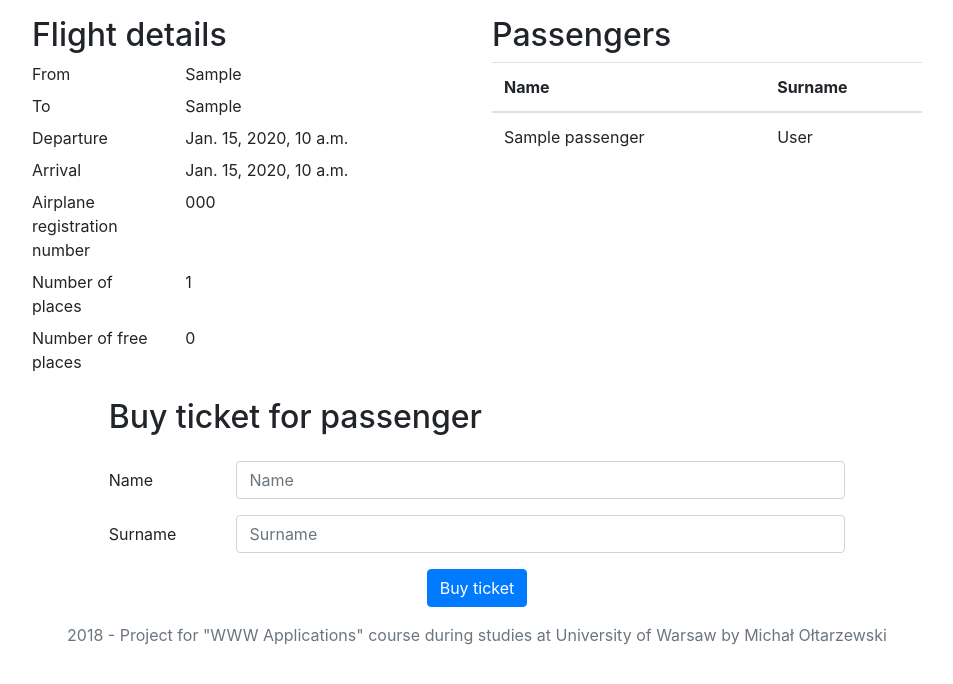
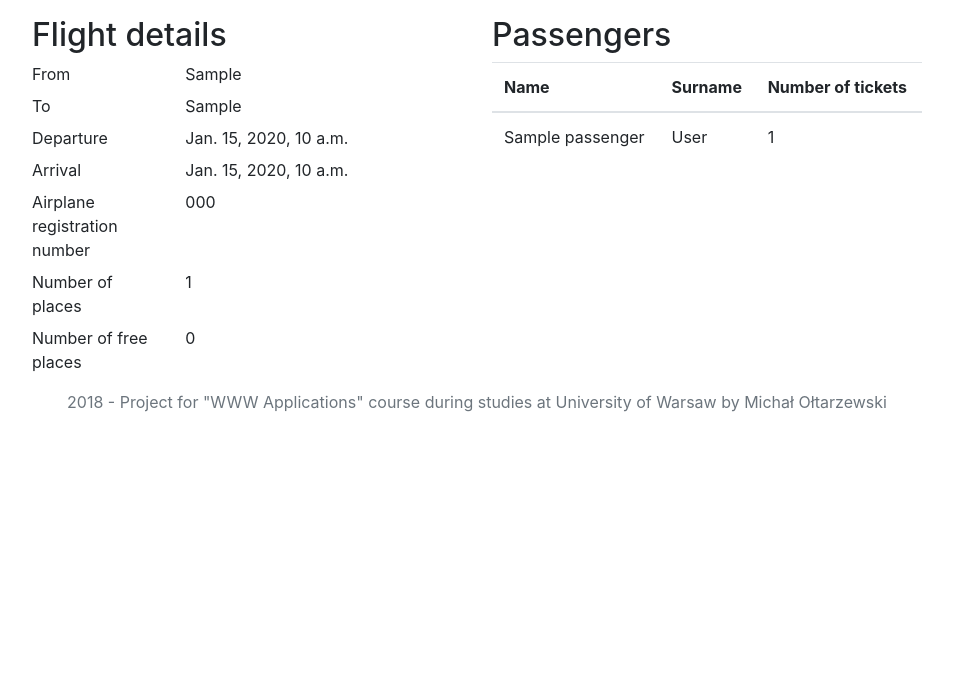
Before and after one commit to Ogochi/www2, a Django app: page /flight/1/ in a window 1280 px wide. Shown: the part 56-740 px from the top of the page, without its empty margins (163-1116 px from the left). Run offline with Django 3.2, Linux system fonts and the light colour scheme; tables that the repository leaves empty hold one stand-in row (values such as "Sample post"); some libraries are stand-ins or nearby versions.

Commit message:
Added option to buy tickets; Improved flight details

```diff
--- a/airport/templates/flight.html
+++ b/airport/templates/flight.html
@@ -21,25 +21,27 @@
                         <tr>
                             <th scope="col">Name</th>
                             <th scope="col">Surname</th>
+                            <th scope="col">Number of tickets</th>
                         </tr>
                     </thead>
                     <tbody>
-                        {{ test }}
                         {% for passenger in passengers %}
                             <tr>
-                                <td>{{ passenger.name }}</td>
-                                <td>{{ passenger.surname }}</td>
+                                <td>{{ passenger.passenger__name }}</td>
+                                <td>{{ passenger.passenger__surname }}</td>
+                                <td>{{ passenger.tickets }}</td>
                             </tr>
                         {% endfor %}
                     </tbody>
                 </table>
             </div>
         </div>
+        {% if request.user.is_authenticated %}
         <div class="row mt-4">
             <div class="col-1"></div>
             <div class="col-10">
                 <header class="h2">Buy ticket for passenger</header>
-                <form action="{% url 'main' %}" method="POST" class="mt-4">
+                <form action="{% url 'buyTicket' flightId %}" method="POST" class="mt-4">
                         {% csrf_token %}
                         <div class="form-group row">
                             <label for="name" class="col-form-label col-sm-2">Name</label>
@@ -62,5 +64,6 @@
             </div>
             <div class="col-1"></div>
         </div>
+        {% endif %}
     </div>
 {% endblock %}
--- a/airport/views.py
+++ b/airport/views.py
@@ -1,11 +1,12 @@
-from django.shortcuts import render, get_object_or_404
+from django.shortcuts import render, get_object_or_404, redirect
+from django.http import HttpResponseForbidden
 from django.views.decorators.http import require_POST
 from django.contrib.auth import authenticate, login as login_to_session
 from django.contrib.auth.views import logout as djangoLogout
 from django.contrib.auth.models import User
 from .models import Flight, Passenger, Ticket
 from datetime import datetime
-from django.db.models import Q
+from django.db.models import Q, Count, F
 
 
 def flights_list(request):
@@ -19,15 +20,16 @@ def flights_list(request):
 
 
 def flight(request, flightId):
-    passengers = Passenger.objects.filter(
-        pk__in=Ticket.objects.filter(flight=flightId).values_list('passenger', flat="True"))
+    flight = get_object_or_404(Flight, pk=flightId)
+
+    passengers = Ticket.objects.filter(flight=flightId).values('passenger__name', 'passenger__surname')\
+        .annotate(tickets=Count('passenger'))
 
     class Detail:
         def __init__(self, name, value):
             self.name = name
             self.value = value
 
-    flight = Flight.objects.get(pk=flightId)
     details = [Detail("From", flight.startAirport), Detail("To", flight.endAirport),
                Detail("Departure", flight.startTime), Detail("Arrival", flight.endTime),
                Detail("Airplane registration number", flight.airplane.registerNumber),
@@ -35,6 +37,19 @@ def flight(request, flightId):
                Detail("Number of free places", flight.airplane.places - passengers.count())]
 
     return render(request, 'flight.html', locals())
+
+
+@require_POST
+def buyTicket(request, flightId):
+    if request.user.is_authenticated:
+        if Passenger.objects.filter(name=request.POST['name'], surname=request.POST['surname']).exists():
+            passenger = Passenger.objects.get(name=request.POST['name'], surname=request.POST['surname'])
+        else:
+            passenger = Passenger.objects.reate(name=request.POST['name'], surname=request.POST['surname'])
+        Ticket.objects.create(flight=Flight.objects.get(pk=flightId), passenger=passenger)
+    else:
+        return HttpResponseForbidden()
+    return redirect('flight', flightId)
 
 
 @require_POST
--- a/app/urls.py
+++ b/app/urls.py
@@ -1,18 +1,3 @@
-"""app URL Configuration
-
-The `urlpatterns` list routes URLs to views. For more information please see:
-    https://docs.djangoproject.com/en/2.0/topics/http/urls/
-Examples:
-Function views
-    1. Add an import:  from my_app import views
-    2. Add a URL to urlpatterns:  path('', views.home, name='home')
-Class-based views
-    1. Add an import:  from other_app.views import Home
-    2. Add a URL to urlpatterns:  path('', Home.as_view(), name='home')
-Including another URLconf
-    1. Import the include() function: from django.urls import include, path
-    2. Add a URL to urlpatterns:  path('blog/', include('blog.urls'))
-"""
 from django.contrib import admin
 from django.urls import path, re_path
 import airport.views
@@ -24,4 +9,5 @@ urlpatterns = [
     path('login/', airport.views.login, name='login'),
     path('register/', airport.views.register, name='register'),
     path('logout/', airport.views.logout, name='logout'),
+    re_path(r'buyTicket/([0-9]+)/', airport.views.buyTicket, name="buyTicket"),
 ]
```
